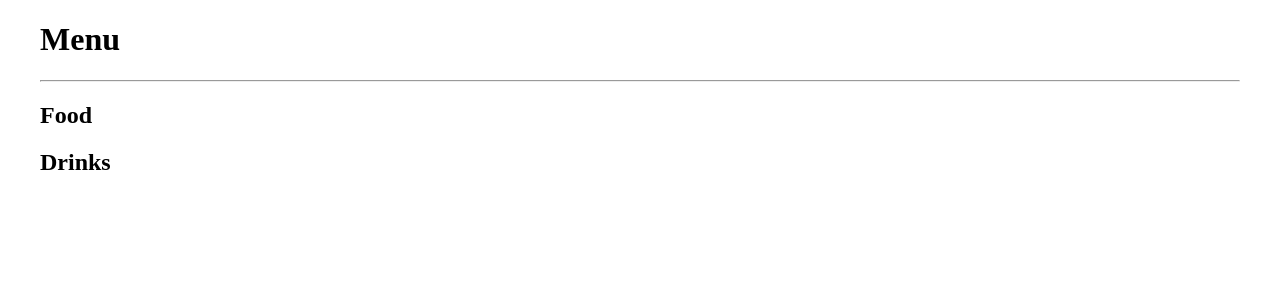
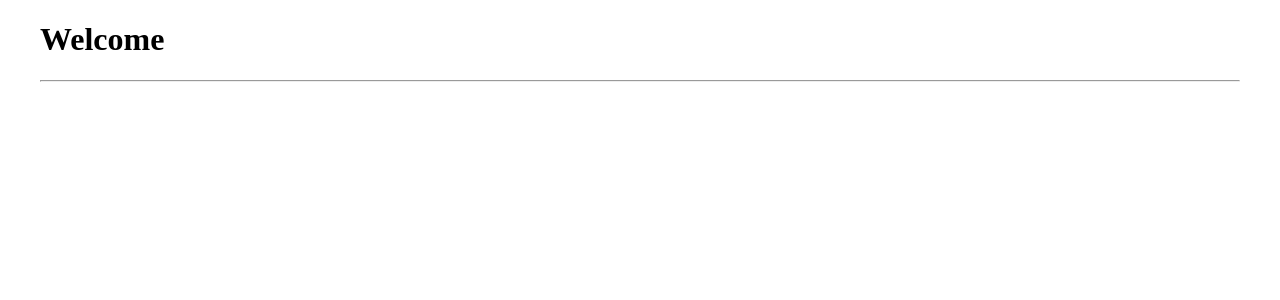
Before and after one commit to DevGrumpiness/casavazquez, a Next.js app: page / in a window 1280 px wide. Shown: the top 300 px of the page. Built offline with nearby package versions, Linux system fonts and the light colour scheme.

Commit message:
update DigitalMenu component to not render the list items since they are being rendered in the corresponding routes for food and drinks now

```diff
--- a/src/app/components/DigitalMenu.tsx
+++ b/src/app/components/DigitalMenu.tsx
@@ -1,10 +1,9 @@
 import React, { useState, useEffect } from "react";
 import { TMenuItemFood, TMenuItemDrink } from "../../interfaces/menuItem";
 import { drinks as mockDrinks, food as mockFood } from "../lib/mockdata";
-import { MenuItemFood } from "./ListItemFood";
 import { useFetchData } from "../hooks/useFetchData";
-import { MenuItemDrink } from "./ListItemDrink";
 import { MenuContext } from "../context/MenuContext";
+import ListItem from "./ListItem";
 
 type TFoodData = {
 	food: TMenuItemFood[];
@@ -40,45 +39,8 @@ export const DigitalMenu: React.FC = () => {
 
 	return (
 		<div className="digitalMenu">
-			<h1>Menu</h1>
+			<h1>Welcome</h1>
 			<hr />
-			<h2>Food</h2>
-			{foodData.status === "error" && (
-				<p className="error">
-					Error loading data.. {foodData.errorMessage ?? ""}
-				</p>
-			)}
-			{foodData.status === "loading" && (
-				<p className="error">..loading...</p>
-			)}
-
-			<div className="menuItems">
-				{food.length > 0 &&
-					food.map((dish) => (
-						<MenuItemFood key={`foodItem${dish.id}`} dish={dish} />
-					))}
-			</div>
-
-			<h2>Drinks</h2>
-
-			{drinksData.status === "error" && (
-				<p className="error">
-					Error loading data.. {drinksData.errorMessage ?? ""}
-				</p>
-			)}
-			{drinksData.status === "loading" && (
-				<p className="error">..loading...</p>
-			)}
-
-			<div className="menuItems">
-				{drinks.length > 0 &&
-					drinks.map((drink) => (
-						<MenuItemDrink
-							key={`foodItem${drink.id}`}
-							drink={drink}
-						/>
-					))}
-			</div>
 		</div>
 	);
 };
```
